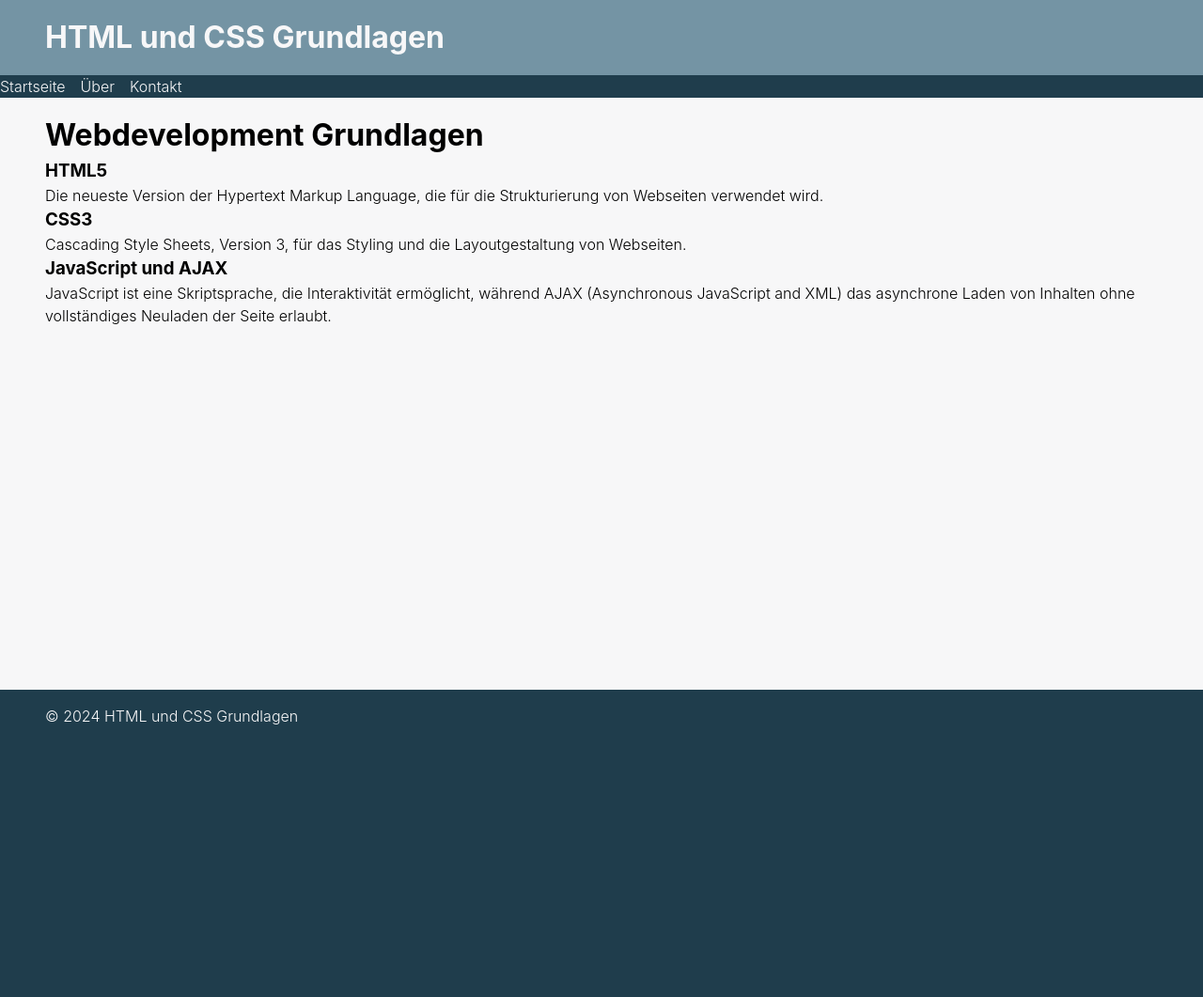
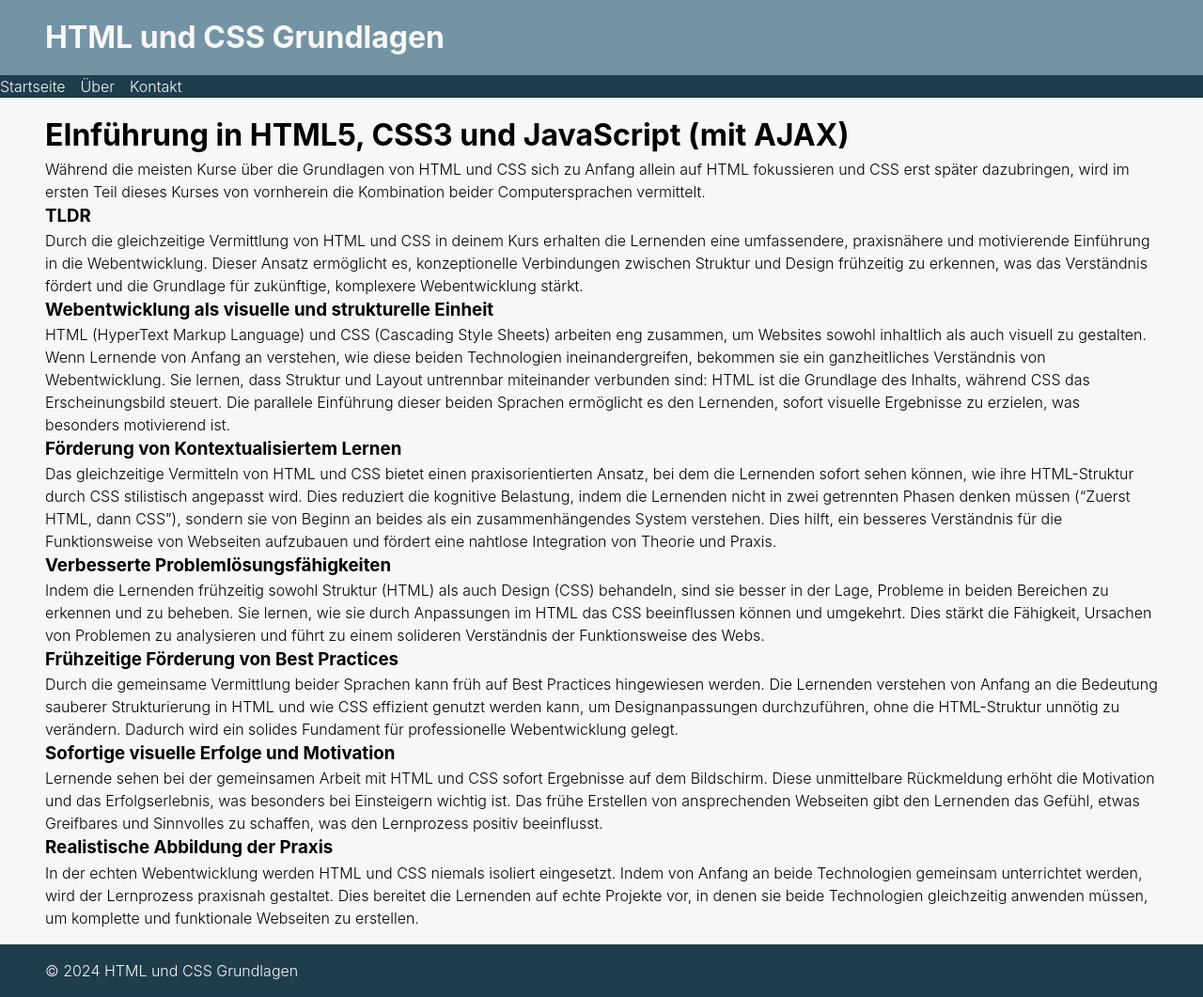
Before and after one commit to ehy-training/html-basics, a Jekyll site: the page built from index.md, in a window 1280 px wide. Shown: the whole page at 94% size. Built offline with Jekyll 4.4.1, drawn with Linux system fonts in a browser that asks for light colours; some web fonts are replaced; before the commit the page ends 900 px from its top, so only the background shows below that.

Commit message:
Update index.md

```diff
--- a/index.md
+++ b/index.md
@@ -3,18 +3,36 @@ layout: default
 title: "Startseite"
 ---
 
-# Webdevelopment Grundlagen
+# EInführung in HTML5, CSS3 und JavaScript (mit AJAX)
 
 
 
-### HTML5
+Während die meisten Kurse über die Grundlagen von HTML und CSS sich zu Anfang allein auf HTML fokussieren und CSS erst später dazubringen, wird im ersten Teil dieses Kurses von vornherein die Kombination beider Computersprachen vermittelt.
 
-Die neueste Version der Hypertext Markup Language, die für die Strukturierung von Webseiten verwendet wird.
+### TLDR
 
-### CSS3
+Durch die gleichzeitige Vermittlung von HTML und CSS in deinem Kurs erhalten die Lernenden eine umfassendere, praxisnähere und motivierende Einführung in die Webentwicklung. Dieser Ansatz ermöglicht es, konzeptionelle Verbindungen zwischen Struktur und Design frühzeitig zu erkennen, was das Verständnis fördert und die Grundlage für zukünftige, komplexere Webentwicklung stärkt.
 
-Cascading Style Sheets, Version 3, für das Styling und die Layoutgestaltung von Webseiten.
+### Webentwicklung als visuelle und strukturelle Einheit
 
-### JavaScript und AJAX
+HTML (HyperText Markup Language) und CSS (Cascading Style Sheets) arbeiten eng zusammen, um Websites sowohl inhaltlich als auch visuell zu gestalten. Wenn Lernende von Anfang an verstehen, wie diese beiden Technologien ineinandergreifen, bekommen sie ein ganzheitliches Verständnis von Webentwicklung. Sie lernen, dass Struktur und Layout untrennbar miteinander verbunden sind: HTML ist die Grundlage des Inhalts, während CSS das Erscheinungsbild steuert. Die parallele Einführung dieser beiden Sprachen ermöglicht es den Lernenden, sofort visuelle Ergebnisse zu erzielen, was besonders motivierend ist.
 
-JavaScript ist eine Skriptsprache, die Interaktivität ermöglicht, während AJAX (Asynchronous JavaScript and XML) das asynchrone Laden von Inhalten ohne vollständiges Neuladen der Seite erlaubt.
+### Förderung von Kontextualisiertem Lernen
+
+Das gleichzeitige Vermitteln von HTML und CSS bietet einen praxisorientierten Ansatz, bei dem die Lernenden sofort sehen können, wie ihre HTML-Struktur durch CSS stilistisch angepasst wird. Dies reduziert die kognitive Belastung, indem die Lernenden nicht in zwei getrennten Phasen denken müssen ("Zuerst HTML, dann CSS"), sondern sie von Beginn an beides als ein zusammenhängendes System verstehen. Dies hilft, ein besseres Verständnis für die Funktionsweise von Webseiten aufzubauen und fördert eine nahtlose Integration von Theorie und Praxis.
+
+### Verbesserte Problemlösungsfähigkeiten
+
+Indem die Lernenden frühzeitig sowohl Struktur (HTML) als auch Design (CSS) behandeln, sind sie besser in der Lage, Probleme in beiden Bereichen zu erkennen und zu beheben. Sie lernen, wie sie durch Anpassungen im HTML das CSS beeinflussen können und umgekehrt. Dies stärkt die Fähigkeit, Ursachen von Problemen zu analysieren und führt zu einem solideren Verständnis der Funktionsweise des Webs.
+
+### Frühzeitige Förderung von Best Practices
+
+Durch die gemeinsame Vermittlung beider Sprachen kann früh auf Best Practices hingewiesen werden. Die Lernenden verstehen von Anfang an die Bedeutung sauberer Strukturierung in HTML und wie CSS effizient genutzt werden kann, um Designanpassungen durchzuführen, ohne die HTML-Struktur unnötig zu verändern. Dadurch wird ein solides Fundament für professionelle Webentwicklung gelegt.
+
+### Sofortige visuelle Erfolge und Motivation
+
+Lernende sehen bei der gemeinsamen Arbeit mit HTML und CSS sofort Ergebnisse auf dem Bildschirm. Diese unmittelbare Rückmeldung erhöht die Motivation und das Erfolgserlebnis, was besonders bei Einsteigern wichtig ist. Das frühe Erstellen von ansprechenden Webseiten gibt den Lernenden das Gefühl, etwas Greifbares und Sinnvolles zu schaffen, was den Lernprozess positiv beeinflusst.
+
+### Realistische Abbildung der Praxis
+
+In der echten Webentwicklung werden HTML und CSS niemals isoliert eingesetzt. Indem von Anfang an beide Technologien gemeinsam unterrichtet werden, wird der Lernprozess praxisnah gestaltet. Dies bereitet die Lernenden auf echte Projekte vor, in denen sie beide Technologien gleichzeitig anwenden müssen, um komplette und funktionale Webseiten zu erstellen.
```
